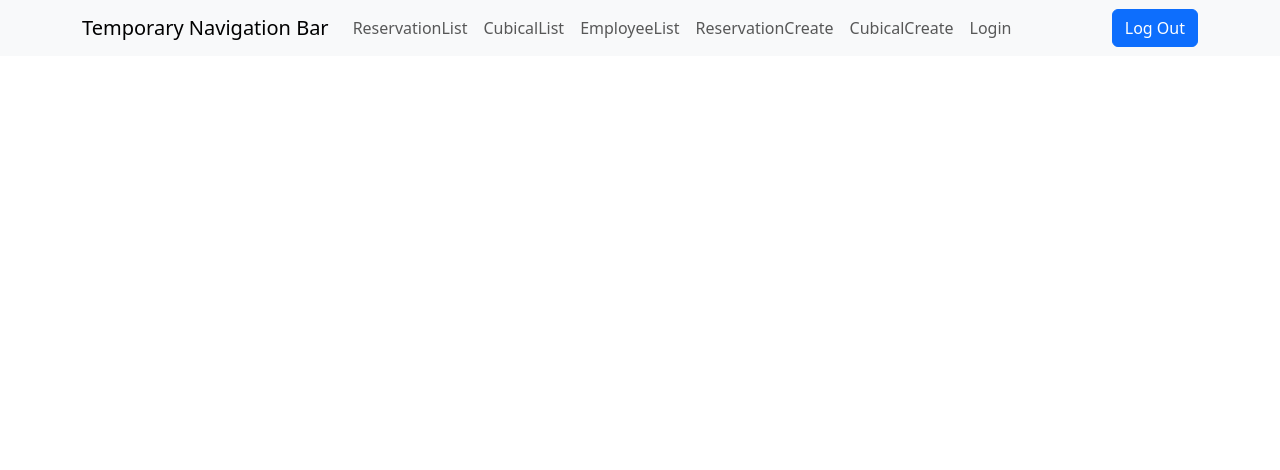
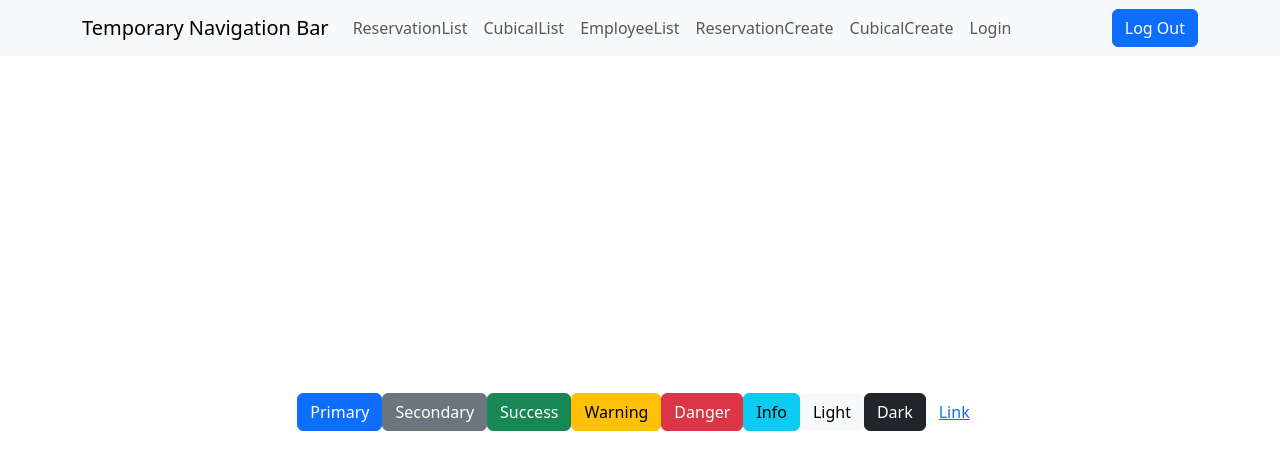
Before and after one commit to Eas5720/Cubicle-Reservation-System, a React (Vite) app in the folder CommerceFrontEnd/: page /newpage in a window 1280 px wide. Shown: the top 470 px of the page. Built offline with nearby package versions, Linux system fonts and the light colour scheme.

Commit message:
Newest Version

```diff
--- a/CommerceFrontEnd/src/App.tsx
+++ b/CommerceFrontEnd/src/App.tsx
@@ -9,6 +9,7 @@ import CubicalList from './pages/CubicalList'
 import AdminHome from './pages/AdminHome'
 import Home from './pages/Home'
 import EmployeeList from './pages/EmployeeList'
+import NewPage from './pages/NewPage'
 
 function App() {
   return (
@@ -24,6 +25,7 @@ function App() {
           <Route path="/employeelist" element={<EmployeeList />} />
           <Route path="/adminhome" element={<AdminHome />} />
           <Route path="/home" element={<Home />} />
+          <Route path="/newpage" element={<NewPage />} />
         </Routes>
       </div>
 
--- a/CommerceFrontEnd/src/components/TopNav.tsx
+++ b/CommerceFrontEnd/src/components/TopNav.tsx
@@ -29,7 +29,6 @@ function TopNav() {
             <Nav.Link href="/login">Login</Nav.Link>
           </Nav>
         </Navbar.Collapse>
-        <p>{employeeID}</p>
         <Button onClick={handleClick}>Log Out</Button>
       </Container>
 
--- a/CommerceFrontEnd/src/pages/CubicalCreate.tsx
+++ b/CommerceFrontEnd/src/pages/CubicalCreate.tsx
@@ -9,16 +9,16 @@ function CubicalCreate() {
   }); //creates variables to store
 
 
-  const changeValue=(e: { target: { name: string; value: string; }; })=>{
-    console.log(e);
+  const changeValue=(e)=>{
+    //console.log(e);
     setCubical({
      ...cubical, [e.target.name]:e.target.value
     });
-    console.log(e.target.name + " name "  );
-    console.log(e.target.value + " value " );
+    //console.log(e.target.name + " name "  );
+    //console.log(e.target.value + " value " );
   }
 
-    const handleSubmit = async (e: React.FormEvent) => {
+  const handleSubmit = async (e: React.FormEvent) => {
     e.preventDefault();
     try {
       const response = await axios.post('/api/cubical', cubical);
--- /dev/null
+++ b/CommerceFrontEnd/src/pages/NewPage.tsx
@@ -0,0 +1,18 @@
+import { Button } from "react-bootstrap";
+
+function NewPage() {
+  return (
+    <>
+      <Button variant="primary">Primary</Button>
+      <Button variant="secondary">Secondary</Button>
+      <Button variant="success">Success</Button>
+      <Button variant="warning">Warning</Button>
+      <Button variant="danger">Danger</Button>
+      <Button variant="info">Info</Button>
+      <Button variant="light">Light</Button>
+      <Button variant="dark">Dark</Button>
+      <Button variant="link">Link</Button>
+    </>
+  );
+}
+export default NewPage;
--- a/CommerceFrontEnd/src/pages/ReservationCreate.tsx
+++ b/CommerceFrontEnd/src/pages/ReservationCreate.tsx
@@ -9,8 +9,8 @@ function ReservationCreate() {
   const employeeID = 1;
 
   const [reservation, setReservation] = useState({
-    employee: 1,
-    cubical:1,
+    employee: null,
+    cubical:null,
     startDate: '',
     endDate: ''
   }); //creates variables to store
@@ -20,6 +20,8 @@ function ReservationCreate() {
     setReservation({
      ...reservation, [e.target.name]:e.target.value
     });
+    //localStorage.setItem("startDate", response.data.id);
+    //localStorage.setItem("endDate", response.data.admin);
     console.log(e.target.name + " name "  );
     console.log(e.target.value + " value " );
   }
```
Also changed, not shown: 2 other files (tests, documents, lock files or other folders).
